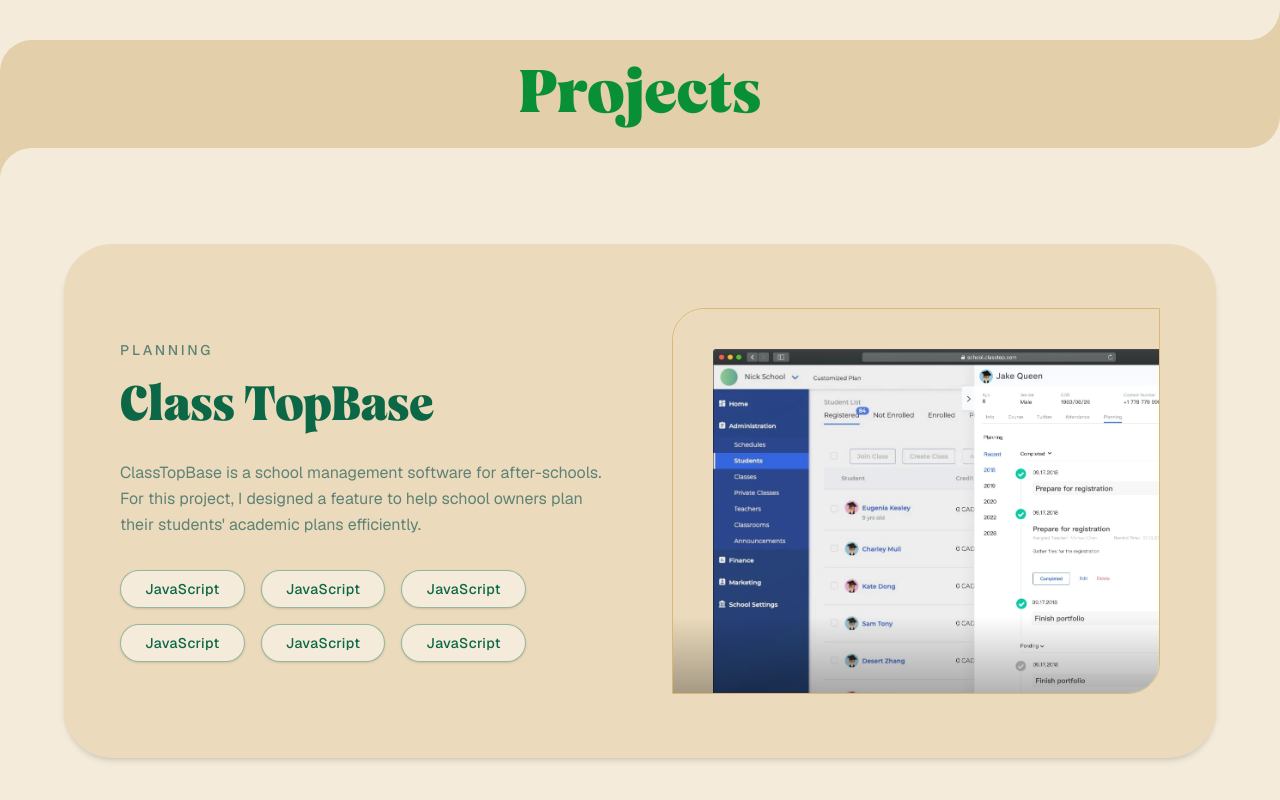
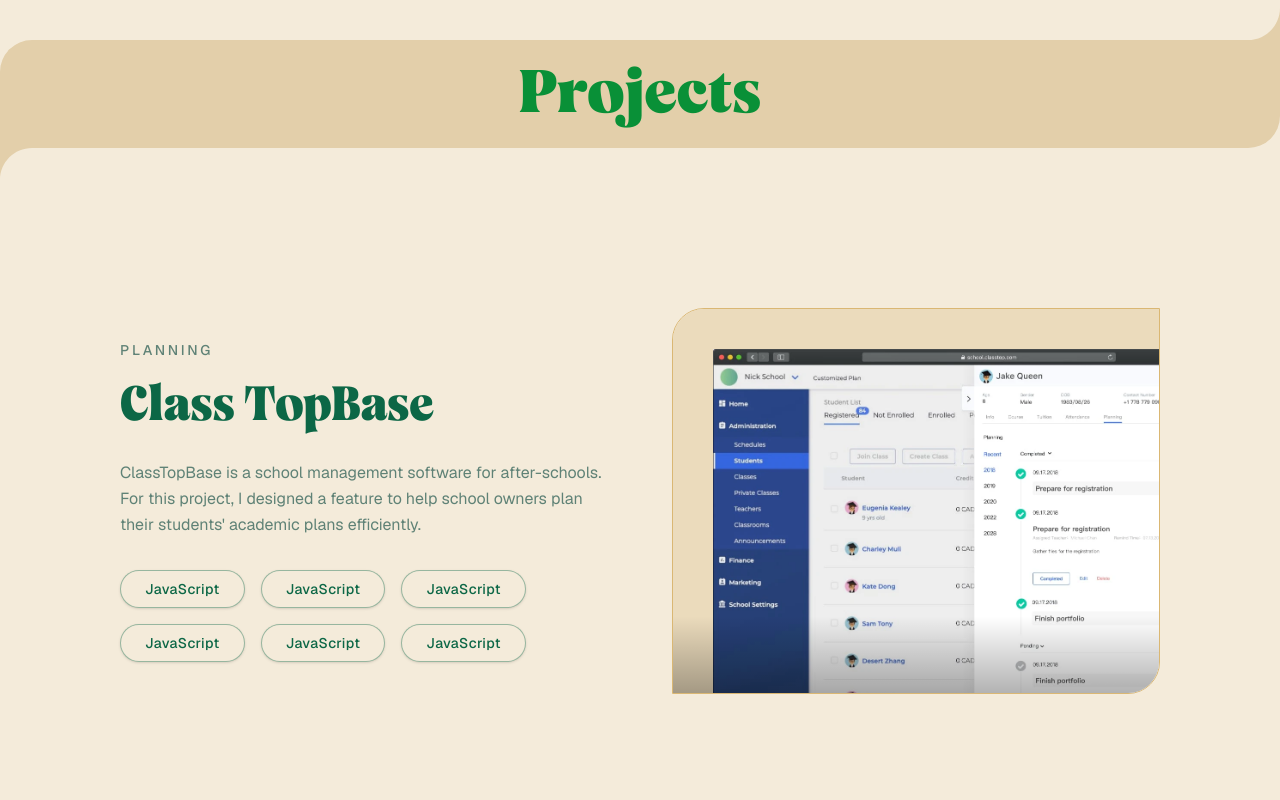
Before and after one commit to rioredwards/portfolio, a Next.js app: page / in a window 1280 px wide. Shown: the part 712-1512 px from the top of the page. Built offline with nearby package versions, Linux system fonts and the light colour scheme.

Commit message:
style: post-ai cleanup on project component

```diff
--- a/components/project.tsx
+++ b/components/project.tsx
@@ -11,7 +11,7 @@
 export function Project({ category, title, description, skills, image }: ProjectProps) {
   return (
     <section className="px-4 py-16">
-      <div className="mx-auto flex max-w-6xl flex-col gap-12 rounded-[3rem] bg-(--color-bg-secondary) px-8 py-12 shadow-md lg:flex-row lg:items-center lg:gap-16 lg:px-14 lg:py-16">
+      <div className="mx-auto flex max-w-6xl flex-col gap-12 px-8 py-12 lg:flex-row lg:items-center lg:gap-16 lg:px-14 lg:py-16">
         {/* Left column – text content */}
         <div className="flex-1">
           <p className="mb-4 text-sm font-medium uppercase tracking-[0.2em] text-(--color-text-tertiary)">
```
